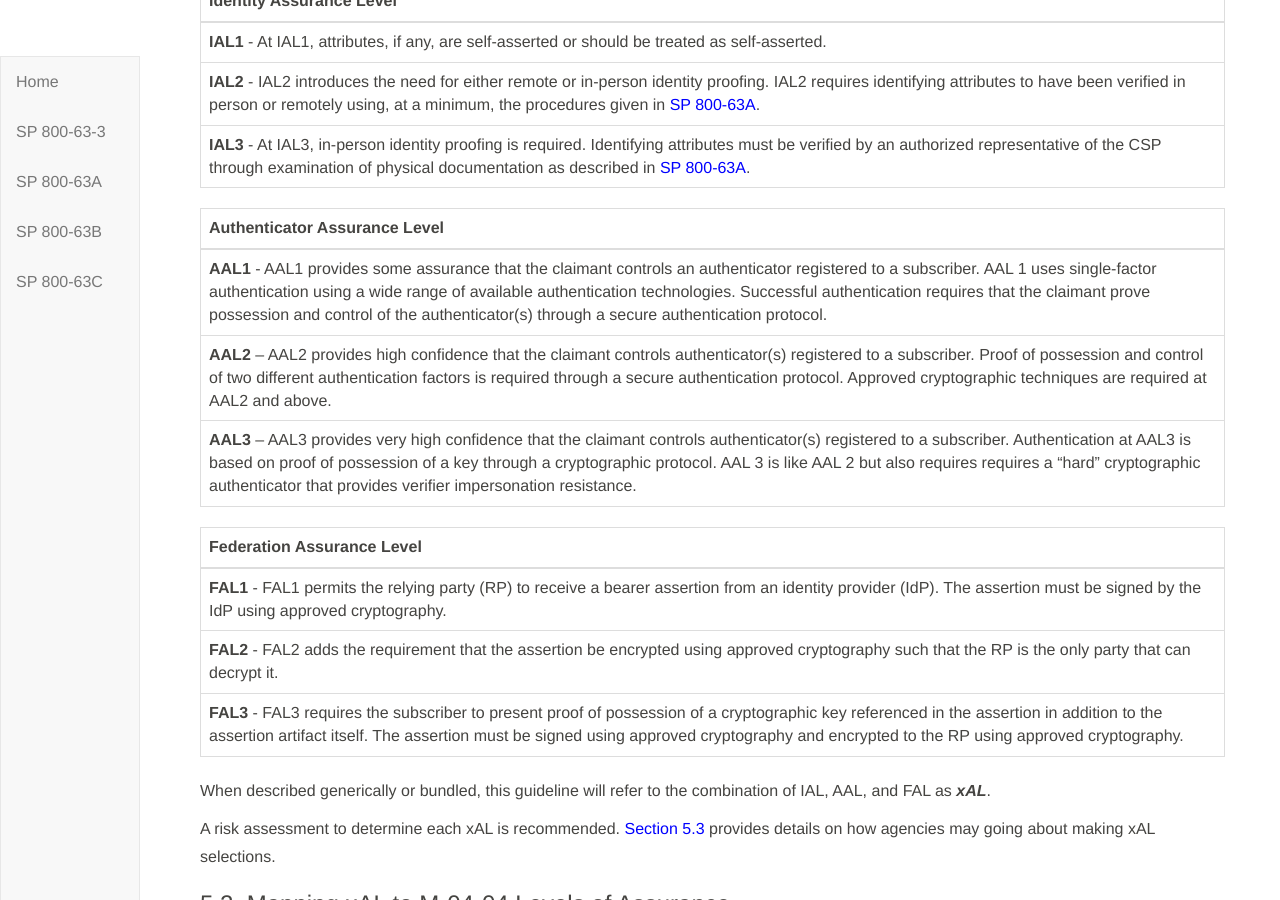
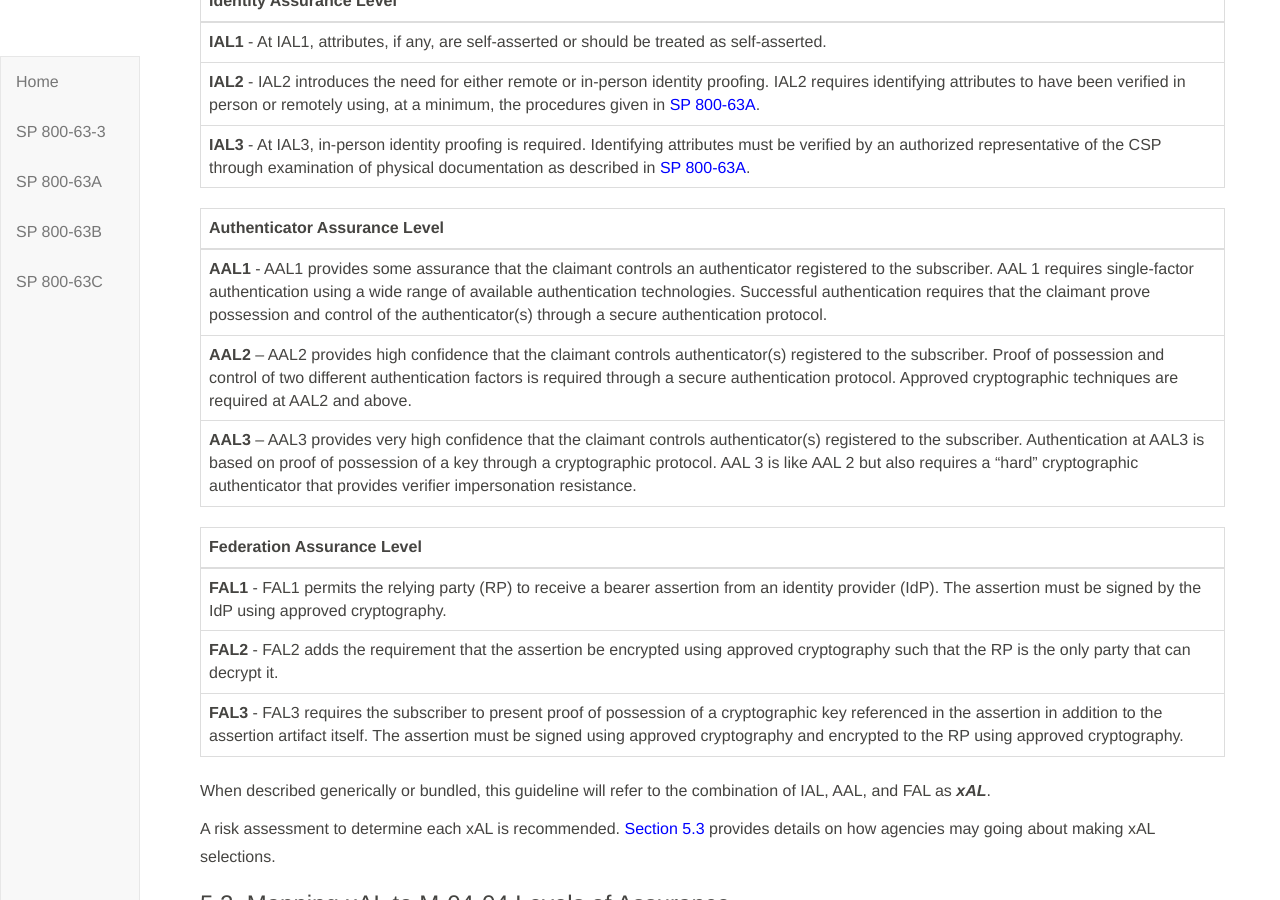
Before and after one commit to usnistgov/800-63-3, a Jekyll site: the page built from sp800-63-3/sec5_xAL.md, in a window 1280 px wide and 900 px high, scrolled down 1068 px. Built offline with Jekyll 4.4.1, drawn with Linux system fonts in a browser that asks for light colours; our own code applies the rules of GitHub Pages for plain Markdown files.

Commit message:
Small updates to -3 for consistency with -63B

```diff
--- a/sp800-63-3/sec5_xAL.md
+++ b/sp800-63-3/sec5_xAL.md
@@ -39,9 +39,9 @@
 
 |Authenticator Assurance Level|
 |:----------------------|
-|**AAL1** - AAL1 provides some assurance that the claimant controls an authenticator registered to a subscriber. AAL 1 uses single-factor authentication using a wide range of available authentication technologies. Successful authentication requires that the claimant prove possession and control of the authenticator(s) through a secure authentication protocol.|
-| **AAL2** – AAL2 provides high confidence that the claimant controls authenticator(s) registered to a subscriber. Proof of possession and control of two different authentication factors is required through a secure authentication protocol. Approved cryptographic techniques are required at AAL2 and above.|
-|**AAL3** – AAL3 provides very high confidence that the claimant controls authenticator(s) registered to a subscriber. Authentication at AAL3 is based on proof of possession of a key through a cryptographic protocol. AAL 3 is like AAL 2 but also requires requires a "hard" cryptographic authenticator that provides verifier impersonation resistance.|
+|**AAL1** - AAL1 provides some assurance that the claimant controls an authenticator registered to the subscriber. AAL 1 requires single-factor authentication using a wide range of available authentication technologies. Successful authentication requires that the claimant prove possession and control of the authenticator(s) through a secure authentication protocol.|
+| **AAL2** – AAL2 provides high confidence that the claimant controls authenticator(s) registered to the subscriber. Proof of possession and control of two different authentication factors is required through a secure authentication protocol. Approved cryptographic techniques are required at AAL2 and above.|
+|**AAL3** – AAL3 provides very high confidence that the claimant controls authenticator(s) registered to the subscriber. Authentication at AAL3 is based on proof of possession of a key through a cryptographic protocol. AAL 3 is like AAL 2 but also requires a "hard" cryptographic authenticator that provides verifier impersonation resistance.|
 
 |Federation Assurance Level|
 |:----------------------|
```
